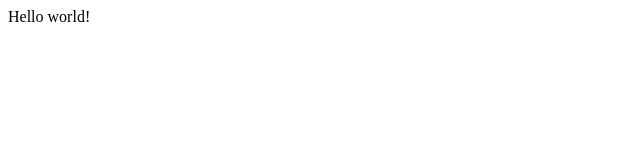
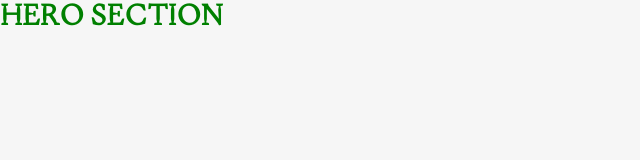
Before and after one commit to ejiro1994/folio, a Gatsby site: page / in a window 1280 px wide. Shown: the whole page, without its empty margins (0-640 px from the left). Built offline with nearby package versions, Linux system fonts and the light colour scheme; Gatsby itself is replaced by a stand-in of ours.

Commit message:
first commit

```diff
--- a/gatsby-config.js
+++ b/gatsby-config.js
@@ -6,5 +6,5 @@
 
 module.exports = {
   /* Your site config here */
-  plugins: [],
+  plugins: [`gatsby-plugin-sass`, `gatsby-plugin-styled-components`],
 }
--- /dev/null
+++ b/src/pages/Hero.js
@@ -0,0 +1,11 @@
+import React from 'react'
+
+function Hero() {
+	return (
+		<div>
+			<h1>hero section</h1>
+		</div>
+	)
+}
+
+export default Hero
--- a/src/pages/index.js
+++ b/src/pages/index.js
@@ -1,5 +1,11 @@
 import React from "react"
+import "./index.scss"
+import Hero from "./Hero"
 
 export default function Home() {
-  return <div>Hello world!</div>
+  return (
+    <div className="title">
+      <Hero />
+    </div>
+  )
 }
--- /dev/null
+++ b/src/pages/index.scss
@@ -0,0 +1,18 @@
+@import './typography.scss';
+
+* {
+	margin:0;
+	padding:0;
+
+}
+
+
+body {
+	background: #f6f6f6;
+  color: green;
+  font-family: "jenriv-light", georgia, serif;
+  font-weight: normal;
+  word-wrap: break-word;
+  	font-kerning: normal;
+	  background: src('../public/images/GoldenCanonGrid-1920.png') cover ;
+}
--- /dev/null
+++ b/src/pages/typography.scss
@@ -0,0 +1,12 @@
+@font-face {
+	font-family: "jenriv";
+	src: url("./fonts/JenrivTitling-Regular.otf");
+  }
+@font-face {
+	font-family: "jenriv-light";
+	src: url("./fonts/JenrivTitling-Light.otf");
+  }
+@font-face {
+	font-family: "jenriv-bold";
+	src: url("./fonts/JenrivTitling-Bold.otf");
+  }
```
Also changed, not shown: package.json (+6 -1 lines), src/pages/fonts/JenrivTitling-Bold.otf (added), src/pages/fonts/JenrivTitling-Light.otf (added), src/pages/fonts/JenrivTitling-Regular.otf (added), 1 other file.
